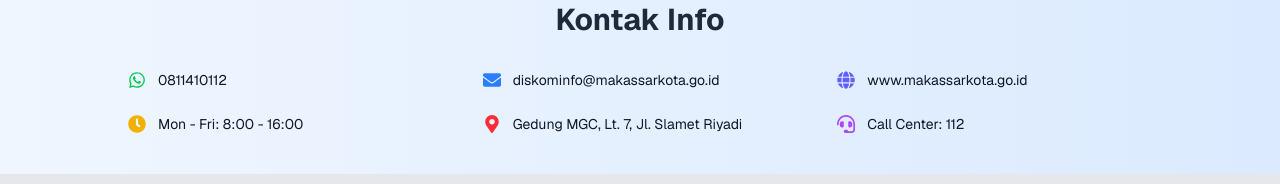
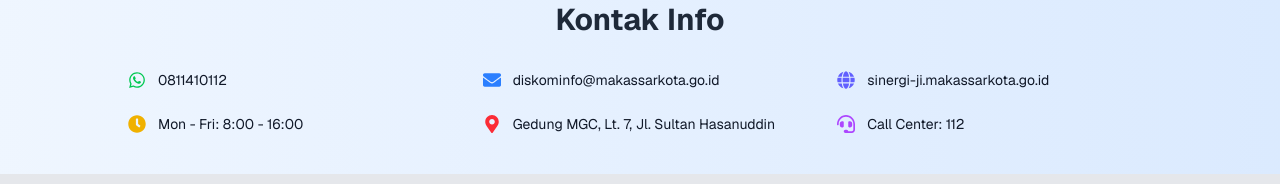
Before and after one commit to RafialdyMario/sinergi-web, a Next.js app: page / in a window 1280 px wide. Shown: the part 4773-4957 px from the top of the page. Built offline with nearby package versions, Linux system fonts and the light colour scheme.

Commit message:
fix tab name n logo, correcting contact info

```diff
--- a/src/app/layout.tsx
+++ b/src/app/layout.tsx
@@ -15,6 +15,9 @@ const geistMono = Geist_Mono({
 export const metadata: Metadata = {
   title: "Sinergi-ji",
   description: "Sinergi-ji landing page built with Next.js + Tailwind",
+  icons: {
+    icon: "/sinergi-icon.png", // pakai PNG
+  },
 };
 
 export default function RootLayout({
--- a/src/components/contact.tsx
+++ b/src/components/contact.tsx
@@ -25,7 +25,7 @@ export default function Contact() {
                 {/* Website */}
                 <div className="flex items-center gap-3">
                     <FaGlobe className="text-indigo-500 text-lg" />
-                    <span>www.makassarkota.go.id</span>
+                    <span>sinergi-ji.makassarkota.go.id</span>
                 </div>
 
                 {/* Jam kerja */}
@@ -37,7 +37,7 @@ export default function Contact() {
                 {/* Lokasi */}
                 <div className="flex items-center gap-3">
                     <FaMapMarkerAlt className="text-red-500 text-lg" />
-                    <span>Gedung MGC, Lt. 7, Jl. Slamet Riyadi</span>
+                    <span>Gedung MGC, Lt. 7, Jl. Sultan Hasanuddin</span>
                 </div>
 
                 {/* Call Center */}
```
Also changed, not shown: public/sinergi-icon.png (added).
